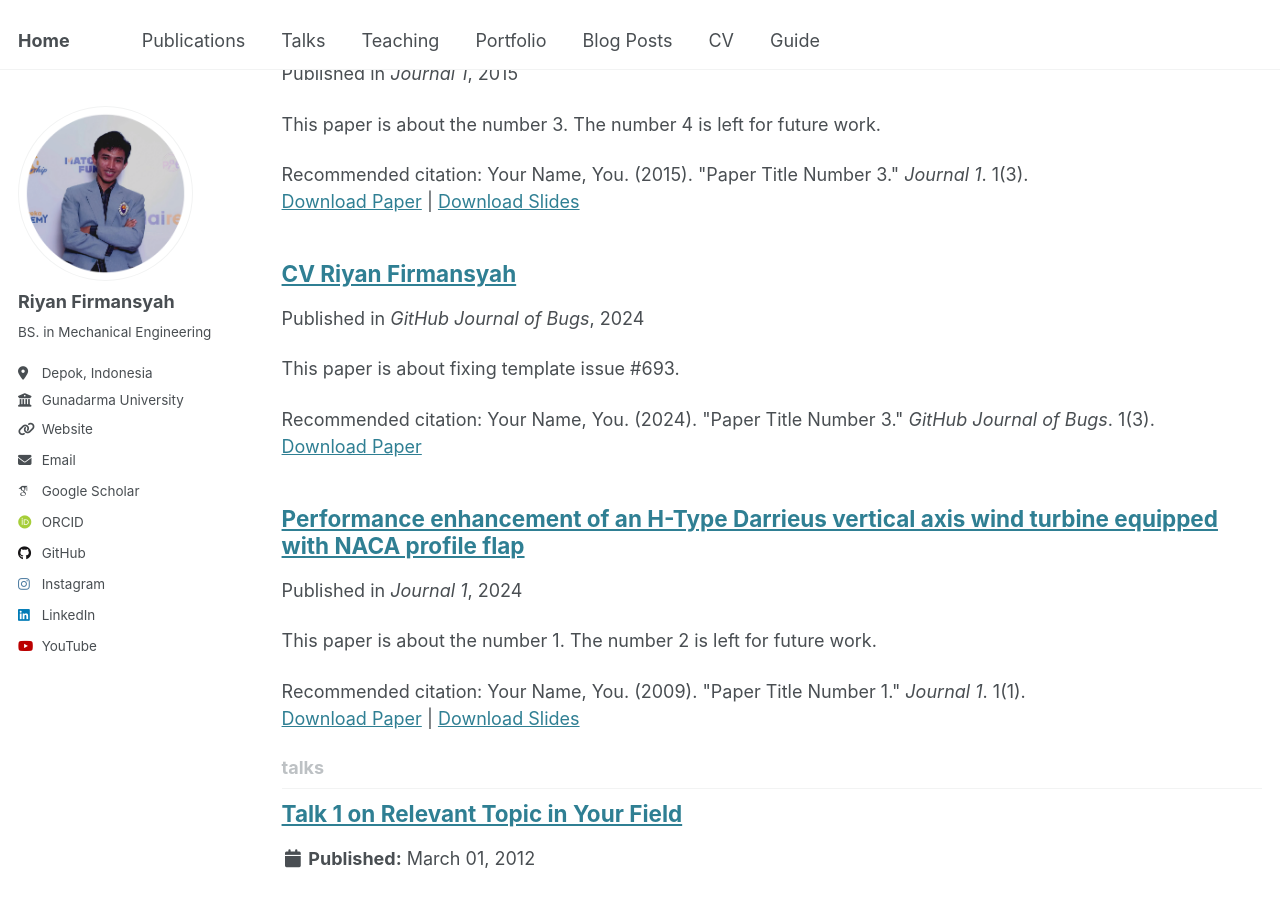
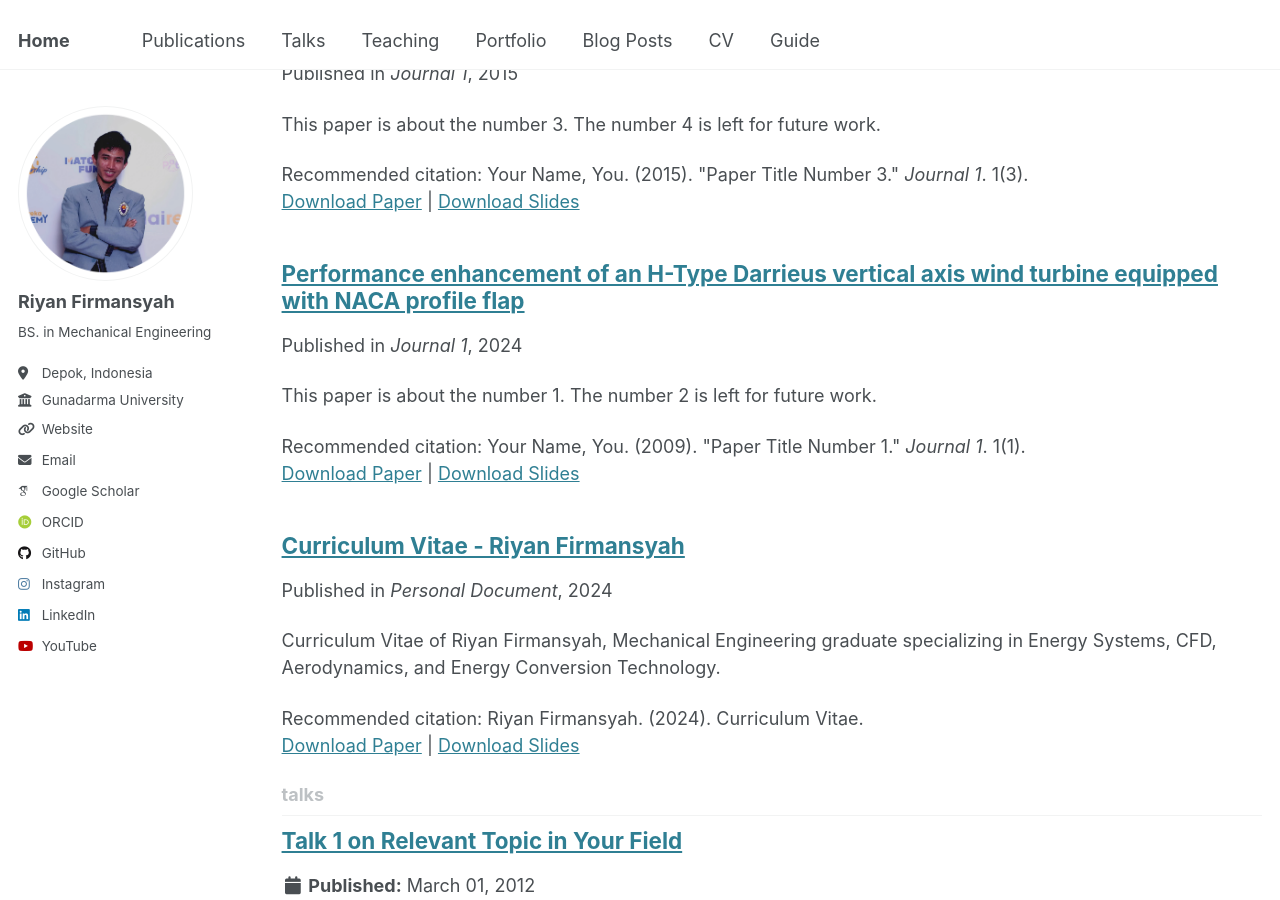
Before and after one commit to Arryanfr/arryanfr.github.io, a Jekyll site: the page built from _pages/collection-archive.html, in a window 1280 px wide and 900 px high, scrolled down 1390 px. Built offline with Jekyll 4.4.1, drawn with Linux system fonts in a browser that asks for light colours; some web fonts are replaced.

Commit message:
Update 2024-02-17-paper-title-number-4.md

```diff
--- a/_publications/2024-02-17-paper-title-number-4.md
+++ b/_publications/2024-02-17-paper-title-number-4.md
@@ -1,13 +1,12 @@
 ---
-title: "CV Riyan Firmansyah"
+title: "Curriculum Vitae - Riyan Firmansyah"
 collection: publications
-category: conferences
-permalink: files/CV_Riyan Firmansyah.pdf
-excerpt: 'This paper is about fixing template issue #693.'
-date: 2024-02-17
-venue: 'GitHub Journal of Bugs'
-paperurl: 'files/CV_Riyan Firmansyah.pdf'
-citation: 'Your Name, You. (2024). &quot;Paper Title Number 3.&quot; <i>GitHub Journal of Bugs</i>. 1(3).'
+category: documents
+permalink: /publication/2024-05-27-cv-riyan-firmansyah
+excerpt: 'Curriculum Vitae of Riyan Firmansyah, Mechanical Engineering graduate specializing in Energy Systems, CFD, Aerodynamics, and Energy Conversion Technology.'
+date: 2024-05-27
+venue: 'Personal Document'
+slidesurl: ''
+paperurl: 'https://arryanfr.github.io/files/CV_Riyan_Firmansyah.pdf'
+citation: 'Riyan Firmansyah. (2024). Curriculum Vitae.'
 ---
-
-The contents above will be part of a list of publications, if the user clicks the link for the publication than the contents of section will be rendered as a full page, allowing you to provide more information about the paper for the reader. When publications are displayed as a single page, the contents of the above "citation" field will automatically be included below this section in a smaller font.
```
